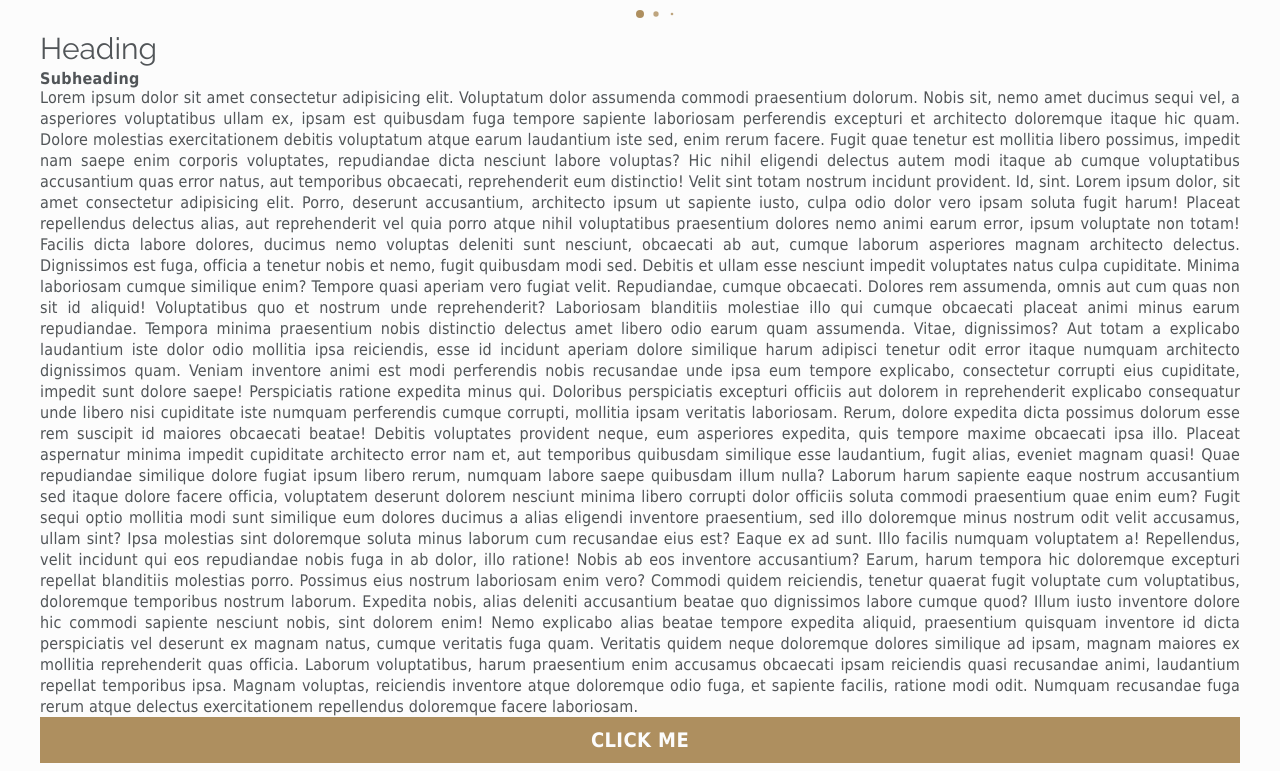
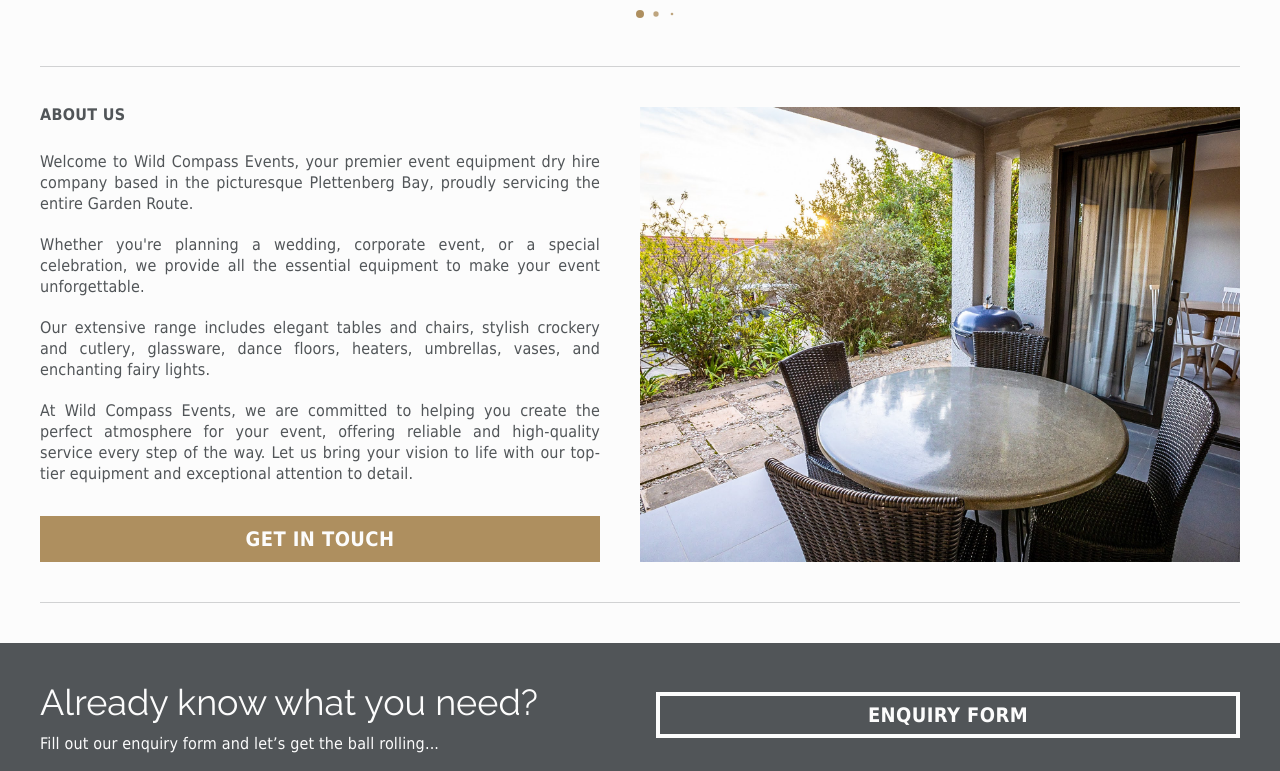
Before and after one commit to chadwright101/wild-compass, a Next.js app: page / in a window 1280 px wide. Shown: the part 669-1440 px from the top of the page. Built offline with nearby package versions, Linux system fonts and the light colour scheme; a web font is replaced by a local one.

Commit message:
feat: add about us & enquiry form sections to project

```diff
--- a/app/_components/button.tsx
+++ b/app/_components/button.tsx
@@ -22,7 +22,7 @@ const buttonStyles = ({ cssClasses, backgroundColor }: Props) =>
     {
       "bg-khaki border-4 border-khaki desktop:hover:bg-transparent desktop:hover:text-khaki":
         backgroundColor === "khaki",
-      "bg-grey border-4 border-grey desktop:hover:bg-transparent desktop:hover:text-grey":
+      "bg-grey border-4 border-white desktop:hover:bg-white desktop:hover:text-grey":
         backgroundColor === "grey",
     }
   );
--- /dev/null
+++ b/app/_components/home-page/about-us.tsx
@@ -0,0 +1,47 @@
+import ContentWrapper from "@/app/_utils/content-wrapper";
+import Button from "../button";
+import Image from "next/image";
+
+const AboutUs = () => {
+  return (
+    <ContentWrapper>
+      <main className="py-10 my-10 border-y border-grey/25 desktop:flex gap-10">
+        <div>
+          <h3 className="mb-7">About us</h3>
+          <p className="mb-5">
+            Welcome to Wild Compass Events, your premier event equipment dry
+            hire company based in the picturesque Plettenberg Bay, proudly
+            servicing the entire Garden Route.
+          </p>
+          <p className="mb-5">
+            Whether you're planning a wedding, corporate event, or a special
+            celebration, we provide all the essential equipment to make your
+            event unforgettable.
+          </p>
+          <p className="mb-5">
+            Our extensive range includes elegant tables and chairs, stylish
+            crockery and cutlery, glassware, dance floors, heaters, umbrellas,
+            vases, and enchanting fairy lights.
+          </p>
+          <p className="mb-8">
+            At Wild Compass Events, we are committed to helping you create the
+            perfect atmosphere for your event, offering reliable and
+            high-quality service every step of the way. Let us bring your vision
+            to life with our top-tier equipment and exceptional attention to
+            detail.
+          </p>
+          <Button url="/#contact">Get in touch</Button>
+        </div>
+        <Image
+          src="/assets/placeholders/_MG_7081-HDR.jpg"
+          alt="Wild Compass Events"
+          width={600}
+          height={400}
+          className="hidden desktop:block object-cover"
+        />
+      </main>
+    </ContentWrapper>
+  );
+};
+
+export default AboutUs;
--- /dev/null
+++ b/app/_components/home-page/enquiry-form.tsx
@@ -0,0 +1,28 @@
+import ContentWrapper from "@/app/_utils/content-wrapper";
+import Button from "../button";
+
+const EnquiryForm = () => {
+  return (
+    <section className="bg-grey py-8">
+      <ContentWrapper cssClasses="grid gap-8 min-[1100px]:grid-cols-2">
+        <div className="grid gap-5 justify-items-center min-[1100px]:justify-items-start min-[1100px]:gap-1">
+          <p className="text-white text-[1.25rem] leading-[27px] tracking-[0.025rem] uppercase min-[1100px]:font-raleway min-[1100px]:text-[2.25rem] min-[1100px]:leading-normal min-[1100px]:tracking-normal min-[1100px]:normal-case min-[1100px]:text-left">
+            Already know what you need?
+          </p>
+          <p className="text-white min-[1100px]:text-left">
+            Fill out our enquiry form and let’s get the ball rolling...
+          </p>
+        </div>
+        <Button
+          url="#"
+          backgroundColor="grey"
+          cssClasses="min-[1100px]:my-auto"
+        >
+          Enquiry Form
+        </Button>
+      </ContentWrapper>
+    </section>
+  );
+};
+
+export default EnquiryForm;
--- a/app/_components/home-page/hero/hero-component.tsx
+++ b/app/_components/home-page/hero/hero-component.tsx
@@ -8,7 +8,7 @@ const { heroSlider } = data;
 
 const HeroComponent = () => {
   return (
-    <div className="relative max-w-[1280px] mx-auto">
+    <section className="relative max-w-[1280px] mx-auto">
       <div className="overflow-hidden mb-10 tablet:mb-0">
         <HeroSlider
           data={heroSlider}
@@ -22,14 +22,14 @@ const HeroComponent = () => {
               Welcome to{" "}
               <span className="font-semibold">Wild Compass Events</span>
             </h2>
-            <h3 className="text-paragraph italic">
+            <h3 className="text-paragraph italic normal-case">
               An event hire company servicing the Garden Route, South Africa.
             </h3>
           </div>
           <Button>View Catalogue</Button>
         </section>
       </ContentWrapper>
-    </div>
+    </section>
   );
 };
 
--- a/app/_styles/globals.css
+++ b/app/_styles/globals.css
@@ -6,7 +6,7 @@
 
 @layer base {
   body {
-    background-color: #FCFCFC;
+    background-color: #fcfcfc;
   }
 
   * {
@@ -24,7 +24,7 @@
   h4,
   h5,
   h6 {
-    @apply text-subheading;
+    @apply text-subheading uppercase;
   }
 
   p {
@@ -49,7 +49,7 @@
     top: 0;
     left: 0;
     border: 3px solid transparent;
-    border-top-color: #FCFCFC;
+    border-top-color: #fcfcfc;
     animation: spin 1s linear infinite;
   }
 
--- a/app/_utils/content-wrapper.tsx
+++ b/app/_utils/content-wrapper.tsx
@@ -1,10 +1,13 @@
 interface Props {
   children: React.ReactNode;
+  cssClasses?: string;
 }
 
-const ContentWrapper = ({ children }: Props) => {
+const ContentWrapper = ({ children, cssClasses }: Props) => {
   return (
-    <div className="px-7 desktop:px-10 max-w-[1280px] mx-auto">{children}</div>
+    <div className={`px-7 desktop:px-10 max-w-[1280px] mx-auto ${cssClasses}`}>
+      {children}
+    </div>
   );
 };
 
--- a/app/page.tsx
+++ b/app/page.tsx
@@ -1,88 +1,15 @@
 import Button from "./_components/button";
+import AboutUs from "./_components/home-page/about-us";
+import EnquiryForm from "./_components/home-page/enquiry-form";
 import HeroComponent from "./_components/home-page/hero/hero-component";
 import ContentWrapper from "./_utils/content-wrapper";
 
 export default function Home() {
   return (
-    <main>
+    <div>
       <HeroComponent />
-      <ContentWrapper>
-        <h1>Heading</h1>
-        <h3>Subheading</h3>
-        <p>
-          Lorem ipsum dolor sit amet consectetur adipisicing elit. Voluptatum
-          dolor assumenda commodi praesentium dolorum. Nobis sit, nemo amet
-          ducimus sequi vel, a asperiores voluptatibus ullam ex, ipsam est
-          quibusdam fuga tempore sapiente laboriosam perferendis excepturi et
-          architecto doloremque itaque hic quam. Dolore molestias exercitationem
-          debitis voluptatum atque earum laudantium iste sed, enim rerum facere.
-          Fugit quae tenetur est mollitia libero possimus, impedit nam saepe
-          enim corporis voluptates, repudiandae dicta nesciunt labore voluptas?
-          Hic nihil eligendi delectus autem modi itaque ab cumque voluptatibus
-          accusantium quas error natus, aut temporibus obcaecati, reprehenderit
-          eum distinctio! Velit sint totam nostrum incidunt provident. Id, sint.
-          Lorem ipsum dolor, sit amet consectetur adipisicing elit. Porro,
-          deserunt accusantium, architecto ipsum ut sapiente iusto, culpa odio
-          dolor vero ipsam soluta fugit harum! Placeat repellendus delectus
-          alias, aut reprehenderit vel quia porro atque nihil voluptatibus
-          praesentium dolores nemo animi earum error, ipsum voluptate non totam!
-          Facilis dicta labore dolores, ducimus nemo voluptas deleniti sunt
-          nesciunt, obcaecati ab aut, cumque laborum asperiores magnam
-          architecto delectus. Dignissimos est fuga, officia a tenetur nobis et
-          nemo, fugit quibusdam modi sed. Debitis et ullam esse nesciunt impedit
-          voluptates natus culpa cupiditate. Minima laboriosam cumque similique
-          enim? Tempore quasi aperiam vero fugiat velit. Repudiandae, cumque
-          obcaecati. Dolores rem assumenda, omnis aut cum quas non sit id
-          aliquid! Voluptatibus quo et nostrum unde reprehenderit? Laboriosam
-          blanditiis molestiae illo qui cumque obcaecati placeat animi minus
-          earum repudiandae. Tempora minima praesentium nobis distinctio
-          delectus amet libero odio earum quam assumenda. Vitae, dignissimos?
-          Aut totam a explicabo laudantium iste dolor odio mollitia ipsa
-          reiciendis, esse id incidunt aperiam dolore similique harum adipisci
-          tenetur odit error itaque numquam architecto dignissimos quam. Veniam
-          inventore animi est modi perferendis nobis recusandae unde ipsa eum
-          tempore explicabo, consectetur corrupti eius cupiditate, impedit sunt
-          dolore saepe! Perspiciatis ratione expedita minus qui. Doloribus
-          perspiciatis excepturi officiis aut dolorem in reprehenderit explicabo
-          consequatur unde libero nisi cupiditate iste numquam perferendis
-          cumque corrupti, mollitia ipsam veritatis laboriosam. Rerum, dolore
-          expedita dicta possimus dolorum esse rem suscipit id maiores obcaecati
-          beatae! Debitis voluptates provident neque, eum asperiores expedita,
-          quis tempore maxime obcaecati ipsa illo. Placeat aspernatur minima
-          impedit cupiditate architecto error nam et, aut temporibus quibusdam
-          similique esse laudantium, fugit alias, eveniet magnam quasi! Quae
-          repudiandae similique dolore fugiat ipsum libero rerum, numquam labore
-          saepe quibusdam illum nulla? Laborum harum sapiente eaque nostrum
-          accusantium sed itaque dolore facere officia, voluptatem deserunt
-          dolorem nesciunt minima libero corrupti dolor officiis soluta commodi
-          praesentium quae enim eum? Fugit sequi optio mollitia modi sunt
-          similique eum dolores ducimus a alias eligendi inventore praesentium,
-          sed illo doloremque minus nostrum odit velit accusamus, ullam sint?
-          Ipsa molestias sint doloremque soluta minus laborum cum recusandae
-          eius est? Eaque ex ad sunt. Illo facilis numquam voluptatem a!
-          Repellendus, velit incidunt qui eos repudiandae nobis fuga in ab
-          dolor, illo ratione! Nobis ab eos inventore accusantium? Earum, harum
-          tempora hic doloremque excepturi repellat blanditiis molestias porro.
-          Possimus eius nostrum laboriosam enim vero? Commodi quidem reiciendis,
-          tenetur quaerat fugit voluptate cum voluptatibus, doloremque
-          temporibus nostrum laborum. Expedita nobis, alias deleniti accusantium
-          beatae quo dignissimos labore cumque quod? Illum iusto inventore
-          dolore hic commodi sapiente nesciunt nobis, sint dolorem enim! Nemo
-          explicabo alias beatae tempore expedita aliquid, praesentium quisquam
-          inventore id dicta perspiciatis vel deserunt ex magnam natus, cumque
-          veritatis fuga quam. Veritatis quidem neque doloremque dolores
-          similique ad ipsam, magnam maiores ex mollitia reprehenderit quas
-          officia. Laborum voluptatibus, harum praesentium enim accusamus
-          obcaecati ipsam reiciendis quasi recusandae animi, laudantium repellat
-          temporibus ipsa. Magnam voluptas, reiciendis inventore atque
-          doloremque odio fuga, et sapiente facilis, ratione modi odit. Numquam
-          recusandae fuga rerum atque delectus exercitationem repellendus
-          doloremque facere laboriosam.
-        </p>
-        <Button normalButton typeSubmit url="">
-          Click me
-        </Button>
-      </ContentWrapper>
-    </main>
+      <AboutUs />
+      <EnquiryForm />
+    </div>
   );
 }
```
